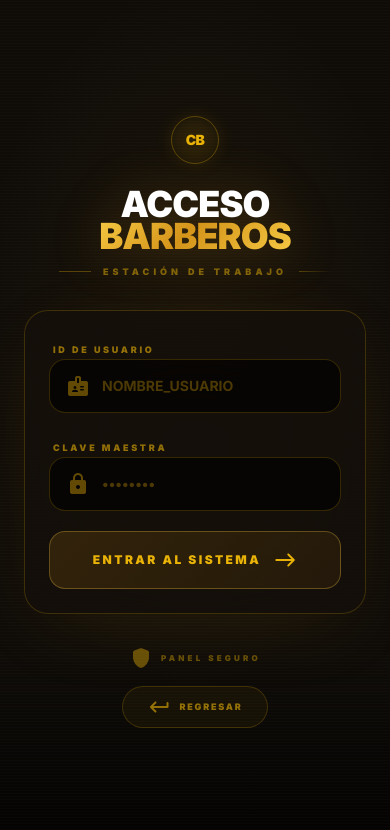
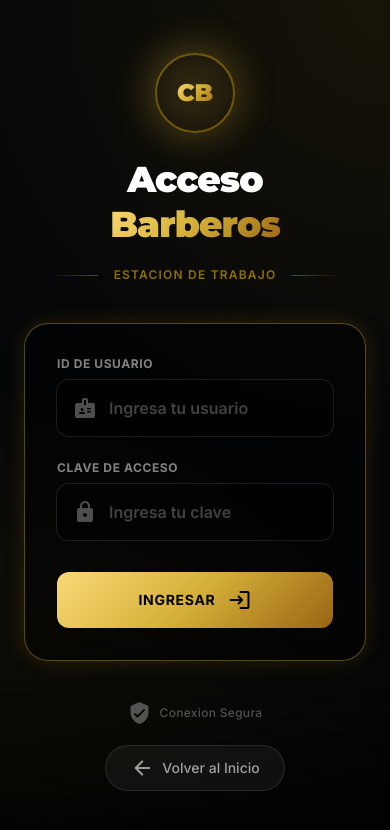
Before and after one commit to misaduarte333-star/cholobarbershop, a Next.js app: page /tablet/login in a window 390 px wide. Shown: the top 830 px of the page. Built offline with nearby package versions, Linux system fonts and the light colour scheme; no server answers.

Commit message:
feat: enhance tablet login design with utility classes
Improve style structure, interactions, layout, and button design
for better visual consistency and user feedback.

```diff
--- a/src/app/tablet/login/page.tsx
+++ b/src/app/tablet/login/page.tsx
@@ -11,20 +11,19 @@ export default function TabletLoginPage() {
     const [password, setPassword] = useState('')
     const [loading, setLoading] = useState(false)
     const [error, setError] = useState('')
+    const [focusedField, setFocusedField] = useState<string | null>(null)
 
     const supabase = createClient()
 
-    // 1. Auto-login check (Atomic)
     useEffect(() => {
         const session = localStorage.getItem('barbero_session')
         if (session) {
             try {
                 const parsed = JSON.parse(session)
                 if (parsed?.id) {
-                    console.log('⚡ Session detected, redirecting to dashboard...')
                     router.replace('/tablet')
                 }
-            } catch (e) {
+            } catch {
                 localStorage.removeItem('barbero_session')
             }
         }
@@ -40,7 +39,6 @@ export default function TabletLoginPage() {
         setError('')
 
         try {
-            console.log('📡 Attempting login for:', usuario)
             const { data: barberos, error: dbError } = await supabase
                 .from('barberos')
                 .select('*')
@@ -52,7 +50,6 @@ export default function TabletLoginPage() {
             const barbero = barberos?.[0] as any
 
             if (barbero && barbero.password_hash === password) {
-                console.log('✅ Login successful, saving session...')
                 localStorage.setItem('barbero_session', JSON.stringify(barbero))
                 router.replace('/tablet')
             } else {
@@ -67,111 +64,158 @@ export default function TabletLoginPage() {
     }
 
     return (
-        <main className="relative h-[100dvh] flex flex-col justify-center items-center overflow-hidden bg-[#0f0c08] selection:bg-primary selection:text-black antialiased px-6">
-
-            {/* ── Ambient background ─────────────────── */}
+        <main className="relative min-h-dvh flex flex-col justify-center items-center overflow-hidden bg-bg-dark selection:bg-primary selection:text-black">
+            {/* Ambient Background */}
             <div className="absolute inset-0 z-0 pointer-events-none">
-                <div className="absolute inset-0 bg-[radial-gradient(ellipse_80%_60%_at_50%_40%,rgba(177,120,20,0.08)_0%,transparent_70%)]" />
-                <div className="absolute bottom-0 left-0 right-0 h-48 bg-gradient-to-t from-black/80 to-transparent" />
-                <div className="absolute inset-0 opacity-[0.03]"
-                    style={{ backgroundImage: 'repeating-linear-gradient(0deg,transparent,transparent 2px,rgba(255,255,255,0.5) 2px,rgba(255,255,255,0.5) 3px)' }}
-                />
+                <div className="absolute inset-0 light-leak-top" />
+                <div className="absolute inset-0 light-leak-bottom" />
+                <div className="absolute bottom-0 left-0 right-0 h-64 bg-gradient-to-t from-black/90 to-transparent" />
             </div>
 
-            {/* ── Header / Logo ──────────────────────── */}
-            <div className="relative z-10 w-full max-w-sm mb-8 flex flex-col items-center">
-                <div className="relative w-12 h-12 flex items-center justify-center mb-6">
-                    <div className="absolute inset-0 rounded-full border border-primary/30" />
-                    <div className="absolute inset-0 rounded-full bg-primary/10 blur-sm" />
-                    <span className="relative z-10 font-black text-sm text-primary tracking-tighter leading-none select-none">CB</span>
+            {/* Main Content */}
+            <div className="relative z-10 w-full max-w-md px-6 py-12 animate-fade-in">
+
+                {/* Logo Section */}
+                <header className="flex flex-col items-center mb-10">
+                    <div className="relative w-20 h-20 flex items-center justify-center mb-6 glow-logo rounded-full">
+                        <div className="absolute inset-0 rounded-full bg-gradient-gold opacity-20 blur-xl" />
+                        <div className="absolute inset-0 rounded-full border-2 border-primary/40" />
+                        <span className="relative z-10 font-display font-black text-2xl gradient-text-gold select-none">CB</span>
                     </div>
 
-                <h1 className="text-center font-black leading-[0.9] drop-shadow-[0_4px_24px_rgba(177,120,20,0.3)] text-4xl mb-3">
-                    <span className="block text-white tracking-tight">ACCESO</span>
-                    <span className="block tracking-tight"
-                        style={{ background: 'linear-gradient(135deg,#f5c842 0%,#d4941a 45%,#f5c842 100%)', WebkitBackgroundClip: 'text', WebkitTextFillColor: 'transparent', backgroundClip: 'text' }}>
-                        BARBEROS
-                    </span>
+                    <h1 className="text-center font-display font-black text-4xl md:text-5xl mb-3 leading-tight">
+                        <span className="block text-white tracking-tight">Acceso</span>
+                        <span className="block gradient-text-gold tracking-tight">Barberos</span>
                     </h1>
 
-                <div className="flex items-center gap-3">
-                    <div className="h-px w-8 bg-primary/30" />
-                    <p className="text-[9px] tracking-[0.45em] text-primary/50 font-black uppercase">Estación de Trabajo</p>
-                    <div className="h-px w-8 bg-gradient-to-l from-transparent to-primary/30" />
+                    <div className="flex items-center gap-4 mt-2">
+                        <div className="h-px w-12 bg-gradient-to-r from-transparent to-primary/40" />
+                        <p className="text-xs tracking-widest text-primary/60 font-semibold uppercase">
+                            Estacion de Trabajo
+                        </p>
+                        <div className="h-px w-12 bg-gradient-to-l from-transparent to-primary/40" />
                     </div>
-            </div>
+                </header>
 
-            {/* ── Login Form Card ────────────────────── */}
-            <div className="relative z-10 w-full max-w-sm p-6 rounded-3xl border border-primary/20 bg-[#14100b]/80 backdrop-blur-3xl shadow-[0_20px_80px_-20px_rgba(177,120,20,0.15)]">
-                <form onSubmit={handleLogin} className="space-y-5">
+                {/* Login Card */}
+                <section className="glass-card glow-gold p-8">
+                    <form onSubmit={handleLogin} className="flex flex-col gap-6">
 
-                    <div className="space-y-2">
-                        <label htmlFor="usuario" className="text-[9px] font-black text-primary/60 uppercase tracking-[0.3em] ml-1">ID de Usuario</label>
-                        <div className="group flex items-center gap-3 px-4 py-3.5 bg-black/60 border border-primary/20 rounded-2xl focus-within:border-primary/60 focus-within:bg-black/80 transition-colors shadow-inner">
-                            <span className="material-icons-round text-primary/40 text-sm group-focus-within:text-primary transition-colors">badge</span>
+                        {/* Usuario Field */}
+                        <div className="flex flex-col gap-2">
+                            <label
+                                htmlFor="usuario"
+                                className={`text-xs font-bold uppercase tracking-wider transition-colors duration-200 ${
+                                    focusedField === 'usuario' ? 'text-primary' : 'text-white/50'
+                                }`}
+                            >
+                                ID de Usuario
+                            </label>
+                            <div className={`relative flex items-center gap-3 rounded-xl transition-all duration-300 ${
+                                focusedField === 'usuario'
+                                    ? 'bg-black/80 ring-2 ring-primary/50 shadow-lg shadow-primary/10'
+                                    : 'bg-black/50 ring-1 ring-white/10 hover:ring-white/20'
+                            }`}>
+                                <span className={`material-icons-round text-xl pl-4 transition-colors duration-200 ${
+                                    focusedField === 'usuario' ? 'text-primary' : 'text-white/30'
+                                }`}>
+                                    badge
+                                </span>
                                 <input
                                     id="usuario"
                                     type="text"
                                     value={usuario}
                                     onChange={(e) => setUsuario(e.target.value)}
-                                className="bg-transparent border-none outline-none w-full text-white placeholder:text-primary/30 font-bold text-sm"
-                                placeholder="NOMBRE_USUARIO"
+                                    onFocus={() => setFocusedField('usuario')}
+                                    onBlur={() => setFocusedField(null)}
+                                    className="flex-1 bg-transparent border-none outline-none py-4 pr-4 text-white placeholder:text-white/25 font-semibold text-base"
+                                    placeholder="Ingresa tu usuario"
+                                    autoComplete="username"
                                     required
                                 />
                             </div>
                         </div>
 
-                    <div className="space-y-2">
-                        <label htmlFor="password" className="text-[9px] font-black text-primary/60 uppercase tracking-[0.3em] ml-1">Clave Maestra</label>
-                        <div className="group flex items-center gap-3 px-4 py-3.5 bg-black/60 border border-primary/20 rounded-2xl focus-within:border-primary/60 focus-within:bg-black/80 transition-colors shadow-inner">
-                            <span className="material-icons-round text-primary/40 text-sm group-focus-within:text-primary transition-colors">lock</span>
+                        {/* Password Field */}
+                        <div className="flex flex-col gap-2">
+                            <label
+                                htmlFor="password"
+                                className={`text-xs font-bold uppercase tracking-wider transition-colors duration-200 ${
+                                    focusedField === 'password' ? 'text-primary' : 'text-white/50'
+                                }`}
+                            >
+                                Clave de Acceso
+                            </label>
+                            <div className={`relative flex items-center gap-3 rounded-xl transition-all duration-300 ${
+                                focusedField === 'password'
+                                    ? 'bg-black/80 ring-2 ring-primary/50 shadow-lg shadow-primary/10'
+                                    : 'bg-black/50 ring-1 ring-white/10 hover:ring-white/20'
+                            }`}>
+                                <span className={`material-icons-round text-xl pl-4 transition-colors duration-200 ${
+                                    focusedField === 'password' ? 'text-primary' : 'text-white/30'
+                                }`}>
+                                    lock
+                                </span>
                                 <input
                                     id="password"
                                     type="password"
                                     value={password}
                                     onChange={(e) => setPassword(e.target.value)}
-                                className="bg-transparent border-none outline-none w-full text-white placeholder:text-primary/30 font-bold text-sm"
-                                placeholder="••••••••"
+                                    onFocus={() => setFocusedField('password')}
+                                    onBlur={() => setFocusedField(null)}
+                                    className="flex-1 bg-transparent border-none outline-none py-4 pr-4 text-white placeholder:text-white/25 font-semibold text-base"
+                                    placeholder="Ingresa tu clave"
+                                    autoComplete="current-password"
                                     required
                                 />
                             </div>
                         </div>
 
+                        {/* Error Message */}
                         {error && (
-                        <div className="px-4 py-3 bg-red-500/10 border border-red-500/20 rounded-2xl flex items-center gap-3">
-                            <span className="material-icons-round text-red-400 text-sm">error</span>
-                            <span className="font-bold uppercase tracking-widest text-[9px] text-red-400">{error}</span>
+                            <div className="flex items-center gap-3 px-4 py-3 bg-red-500/10 border border-red-500/30 rounded-xl animate-slide-in">
+                                <span className="material-icons-round text-red-400 text-lg">error_outline</span>
+                                <span className="text-sm font-medium text-red-400">{error}</span>
                             </div>
                         )}
 
+                        {/* Submit Button */}
                         <button
                             type="submit"
                             disabled={loading}
-                        className="w-full py-4 mt-2 rounded-2xl flex items-center justify-center gap-3 group transition-all duration-200 active:scale-[0.98]"
-                        style={{ background: 'linear-gradient(135deg,rgba(177,120,20,0.2) 0%,rgba(177,120,20,0.1) 100%)', border: '1px solid rgba(245,200,66,0.3)' }}
+                            className="relative w-full py-4 mt-2 rounded-xl font-bold text-sm uppercase tracking-wider overflow-hidden transition-all duration-300 active:scale-[0.98] disabled:opacity-70 disabled:cursor-not-allowed group bg-gradient-gold text-black hover:shadow-lg hover:shadow-primary/30"
                         >
+                            <span className="relative z-10 flex items-center justify-center gap-3">
                                 {loading ? (
-                            <div className="w-5 h-5 border-2 border-primary/30 border-t-primary rounded-full animate-spin" />
+                                    <div className="spinner" />
                                 ) : (
                                     <>
-                                <span className="font-black text-primary text-xs uppercase tracking-[0.2em]">Entrar al Sistema</span>
-                                <span className="material-icons-round text-primary text-base group-hover:translate-x-1 transition-transform">east</span>
+                                        <span>Ingresar</span>
+                                        <span className="material-icons-round text-lg group-hover:translate-x-1 transition-transform duration-200">
+                                            login
+                                        </span>
                                     </>
                                 )}
+                            </span>
                         </button>
                     </form>
+                </section>
+
+                {/* Footer */}
+                <footer className="flex flex-col items-center gap-5 mt-10">
+                    <div className="flex items-center gap-2 text-white/30">
+                        <span className="material-icons-round text-sm">verified_user</span>
+                        <span className="text-xs font-medium tracking-wide">Conexion Segura</span>
                     </div>
 
-            {/* ── Footer / Back ──────────────────────── */}
-            <div className="relative z-10 mt-8 flex flex-col items-center gap-4">
-                <p className="text-[8px] tracking-[0.4em] text-primary/40 font-black uppercase flex items-center gap-2">
-                    <span className="material-icons-round text-[10px]">shield</span>
-                    Panel Seguro
-                </p>
-                <Link href="/" className="px-6 py-2 rounded-full border border-primary/20 bg-primary/5 text-[9px] font-black text-primary/60 uppercase tracking-[0.2em] flex items-center gap-2 hover:bg-primary/20 hover:text-primary transition-colors active:scale-95">
-                    <span className="material-icons-round text-[12px]">keyboard_return</span>
-                    Regresar
+                    <Link
+                        href="/"
+                        className="inline-flex items-center gap-2 px-6 py-2.5 rounded-full border border-white/10 bg-white/5 text-sm font-medium text-white/60 hover:bg-white/10 hover:text-white hover:border-white/20 transition-all duration-200 active:scale-95"
+                    >
+                        <span className="material-icons-round text-base">arrow_back</span>
+                        Volver al Inicio
                     </Link>
+                </footer>
             </div>
         </main>
     )
```
Lines whose indentation alone changed are shown as unchanged.
